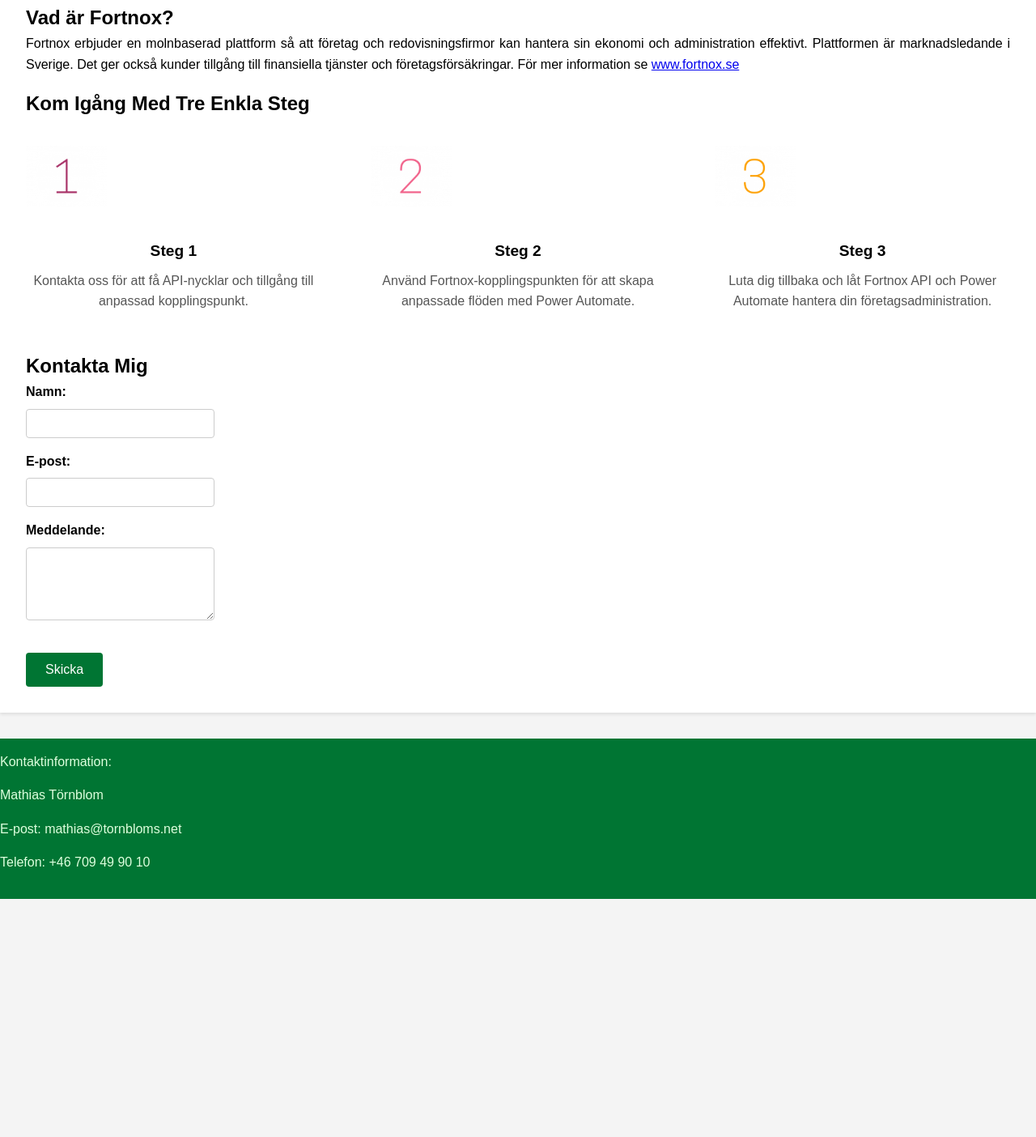
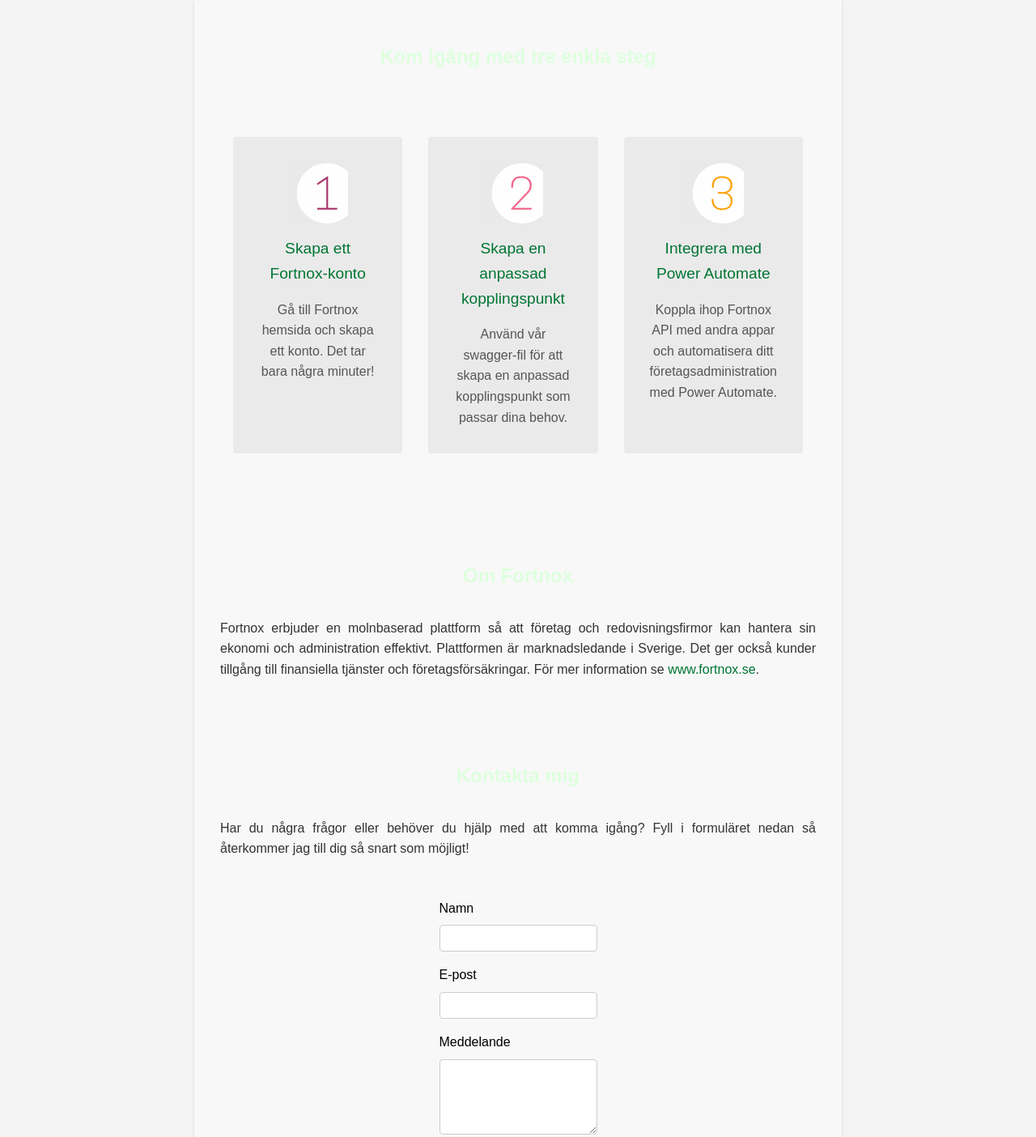
Before and after one commit to mathiastornblom/fortnox-powerautomate-connector, a plain HTML site: page index.html in a window 1280 px wide. Shown: the part 237-1641 px from the top of the page at 81% size. Before the commit the page ends 1347 px from the top, so only its background shows below. Drawn offline with Linux system fonts and the light colour scheme.

Commit message:
Update index.html

```diff
--- a/index.html
+++ b/index.html
@@ -6,93 +6,109 @@
   <meta name="viewport" content="width=device-width, initial-scale=1.0">
   <title>Automatisera Ditt Företag Med Fortnox API & Anpassad Kopplingspunkt för Power Automate</title>
   <style>
-    * {
-      box-sizing: border-box;
+    body {
+      font-family: Arial, sans-serif;
+      line-height: 1.6;
+      background-color: #f4f4f4;
       margin: 0;
       padding: 0;
     }
 
-    body {
-      font-family: Arial, sans-serif;
-      line-height: 1.6;
-      background-color: #f4f4f4;
-    }
-
     header {
       background-color: #007533;
-      color: #deffde;
+      color: white;
       padding: 1.5rem 0;
       text-align: center;
     }
 
     main {
-      max-width: 100%;
+      max-width: 800px;
+      margin: 2rem auto;
+      box-shadow: 0 2px 4px rgba(0, 0, 0, 0.1);
+      border-radius: 4px;
+      overflow: hidden;
+    }
+
+    section {
+      background-color: #f8f8f8;
       display: flex;
       flex-wrap: wrap;
-      justify-content: space-between;
-      background-color: white;
+      align-items: center;
+      justify-content: center;
       padding: 2rem;
-      box-shadow: 0 2px 4px rgba(0, 0, 0, 0.1);
+    }
+
+    h1,
+    h2 {
+      color: #deffde;
+      text-align: center;
       margin-bottom: 2rem;
     }
 
-    h1 {
-      margin-bottom: 2rem;
-      font-size: 2.5rem;
-      text-align: center;
+    p {
+      color: #333;
+      text-align: justify;
     }
 
-    p {
-      text-align: justify;
-      margin-bottom: 1rem;
+    a {
+      color: #007533;
+      text-decoration: none;
+    }
+
+    a:hover {
+      text-decoration: underline;
     }
 
     .three-steps {
       display: flex;
-      justify-content: space-between;
-      align-items: flex-start;
-      margin-top: 2rem;
-      margin-bottom: 2rem;
+      justify-content: space-around;
+      margin: 2rem 0;
     }
 
     .step {
       flex-basis: 30%;
+      display: flex;
+      flex-direction: column;
+      align-items: center;
       text-align: center;
+      margin: 1rem;
+      background-color: #eaeaea;
+      border-radius: 4px;
+      padding: 2rem;
     }
 
     .step-icon {
-      width: 100px;
-      height: 100px;
-      background-repeat: no-repeat;
-      background-size: contain;
+      width: 75px;
+      height: 75px;
+      background-size: cover;
       margin-bottom: 1rem;
     }
 
     .step-title {
-      font-weight: bold;
-      margin-bottom: 0.5rem;
       font-size: 1.2rem;
+      margin-bottom: 1rem;
+      color: #007533;
     }
 
     .step-description {
       font-size: 1rem;
       color: #555;
-      margin-bottom: 1rem;
     }
 
     form {
-      max-width: 500px;
-      margin: 0 auto;
+      display: flex;
+      flex-direction: column;
+      margin-top: 2rem;
     }
 
     .form-group {
+      display: flex;
+      flex-direction: column;
       margin-bottom: 1rem;
     }
 
     label {
-      display: block;
       margin-bottom: 0.5rem;
-      font-weight: bold;
     }
 
     input,
@@ -100,8 +116,6 @@
       padding: 0.5rem;
       border-radius: 4px;
       border: 1px solid #ccc;
-      width: 100%;
-      font-size: 1rem;
     }
 
 button[type="submit"] {
@@ -113,44 +127,33 @@
   font-size: 1rem;
   border-radius: 4px;
   cursor: pointer;
-      margin-top: 1rem;
 }
 
   button[type="submit"]:hover {
-      background-color: #004e1f;
+    background-color: #005722;
   }
 
-    footer {
-      background-color: #007533;
-      color: #deffde;
-      padding: 1rem 0;
-      text-align: center;
-      margin-top: 2rem;
-    }
-
-    footer a {
-      color: #deffde;
-      text-decoration: none;
-    }
-
-    footer a:hover {
-  text-decoration: underline;
-}
-
-@media screen and (max-width: 768px) {
-  main {
-    flex-direction: column;
-    margin-bottom: 1rem;
-  }
-
+  @media only screen and (max-width: 768px) {
     .three-steps {
       flex-direction: column;
     }
 
     .step {
-    flex-basis: 100%;
-    text-align: center;
-    margin-bottom: 2rem;
+      flex-basis: 80%;
+    }
+  }
+
+  @media only screen and (max-width: 500px) {
+    h1 {
+      font-size: 2rem;
+    }
+
+    h2 {
+      font-size: 1.5rem;
+    }
+
+    .step {
+      flex-basis: 90%;
     }
   }
  </style>
@@ -161,55 +164,61 @@
   </header>
   <main>
     <section>
-      <h2>Vad är Fortnox?</h2>
-      <p>Fortnox erbjuder en molnbaserad plattform så att företag och redovisningsfirmor kan hantera sin ekonomi och administration effektivt. Plattformen är marknadsledande i Sverige. Det ger också kunder tillgång till finansiella tjänster och företagsförsäkringar. För mer information se <a href="https://www.fortnox.se">www.fortnox.se</a></p>
-    </section>
-    <section>
-      <h2>Kom Igång Med Tre Enkla Steg</h2>
+      <div>
+        <h2>Kom igång med tre enkla steg</h2>
+      </div>
       <div class="three-steps">
         <div class="step">
-          <div class="step-icon" style="background-image: url('ikon-1.png');"></div>
-          <div class="step-title">Steg 1</div>
-          <div class="step-description">Kontakta oss för att få API-nycklar och tillgång till anpassad kopplingspunkt.</div>
+          <div class="step-icon" style="background-image: url('ikon-1.png')"></div>
+          <div class="step-title">Skapa ett Fortnox-konto</div>
+          <div class="step-description">Gå till Fortnox hemsida och skapa ett konto. Det tar bara några minuter!</div>
         </div>
         <div class="step">
-          <div class="step-icon" style="background-image: url('ikon-2.png');"></div>
-          <div class="step-title">Steg 2</div>
-          <div class="step-description">Använd Fortnox-kopplingspunkten för att skapa anpassade flöden med Power Automate.</div>
+          <div class="step-icon" style="background-image: url('ikon-2.png')"></div>
+          <div class="step-title">Skapa en anpassad kopplingspunkt</div>
+          <div class="step-description">Använd vår swagger-fil för att skapa en anpassad kopplingspunkt som passar dina behov.</div>
         </div>
         <div class="step">
-          <div class="step-icon" style="background-image: url('ikon-3.png');"></div>
-          <div class="step-title">Steg 3</div>
-          <div class="step-description">Luta dig tillbaka och låt Fortnox API och Power Automate hantera din företagsadministration.</div>
+          <div class="step-icon" style="background-image: url('ikon-3.png')"></div>
+          <div class="step-title">Integrera med Power Automate</div>
+          <div class="step-description">Koppla ihop Fortnox API med andra appar och automatisera ditt företagsadministration med Power Automate.</div>
         </div>
       </div>
+    </section> <section>
+  <div>
+    <h2>Om Fortnox</h2>
+    <p>Fortnox erbjuder en molnbaserad plattform så att företag och redovisningsfirmor kan hantera sin ekonomi och administration effektivt. Plattformen är marknadsledande i Sverige. Det ger också kunder tillgång till finansiella tjänster och företagsförsäkringar. För mer information se <a href="https://www.fortnox.se">www.fortnox.se</a>.</p>
+  </div>
 </section>
+
 <section>
-      <h2>Kontakta Mig</h2>
-      <form action="https://formspree.io/f/xnqogzjd" method="POST">
+  <div>
+    <h2>Kontakta mig</h2>
+    <p>Har du några frågor eller behöver du hjälp med att komma igång? Fyll i formuläret nedan så återkommer jag till dig så snart som möjligt!</p>
+  </div>
+  <div>
+    <form action="https://formspree.io/f/xknpkjao" method="POST">
       <div class="form-group">
-          <label for="name">Namn:</label>
+        <label for="name">Namn</label>
         <input type="text" id="name" name="name" required>
       </div>
       <div class="form-group">
-          <label for="email">E-post:</label>
-          <input type="email" id="email" name="email" required>
+        <label for="email">E-post</label>
+        <input type="email" id="email" name="_replyto" required>
       </div>
       <div class="form-group">
-          <label for="message">Meddelande:</label>
-          <textarea id="message" name="message" rows="4" required></textarea>
+        <label for="message">Meddelande</label>
+        <textarea id="message" name="message" rows="5" required></textarea>
       </div>
       <button type="submit">Skicka</button>
     </form>
+  </div>
 </section>
 </main>
   <footer>
-    <p>Kontaktinformation:</p>
     <p>Mathias Törnblom</p>
-    <p>E-post: <a href="mailto:mathias@tornbloms.net">mathias@tornbloms.net</a></p>
+    <p>Email: <a href="mailto:mathias@tornbloms.net">mathias@tornbloms.net</a></p>
     <p>Telefon: +46 709 49 90 10</p>
-  </div>
-</div>
   </footer>
 </body>
 </html>
```
Lines whose indentation alone changed are shown as unchanged.
